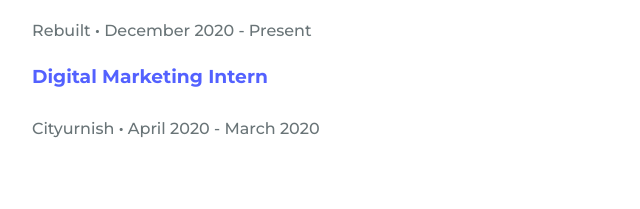
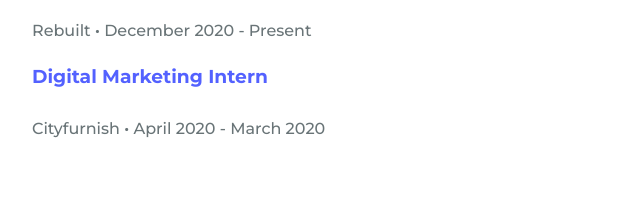
Before and after one commit to haseebshaik00/Portfolio, a plain HTML site: page index.html in a window 1280 px wide. Shown: the part 2938-3147 px from the top of the page, 96-736 px from the left. Drawn offline with nearby package versions, Linux system fonts and the light colour scheme.

Commit message:
Minor Changes

```diff
--- a/index.html
+++ b/index.html
@@ -109,7 +109,7 @@
                         <h3 class="skills__subtitle">Web Developer Intern</h3>
                         <span class="skills__name1">Rebuilt <b>·</b> December 2020 - Present</span>
                         <h3 class="skills__subtitle">Digital Marketing Intern</h3>
-                        <span class="skills__name1">Cityurnish <b>·</b> April 2020 - March 2020</span>
+                        <span class="skills__name1">Cityfurnish <b>·</b> April 2020 - March 2020</span>
                     </div>
                     <div class="skills__img">
                         <img src="assets/img/experience.jpg" alt="">
```
